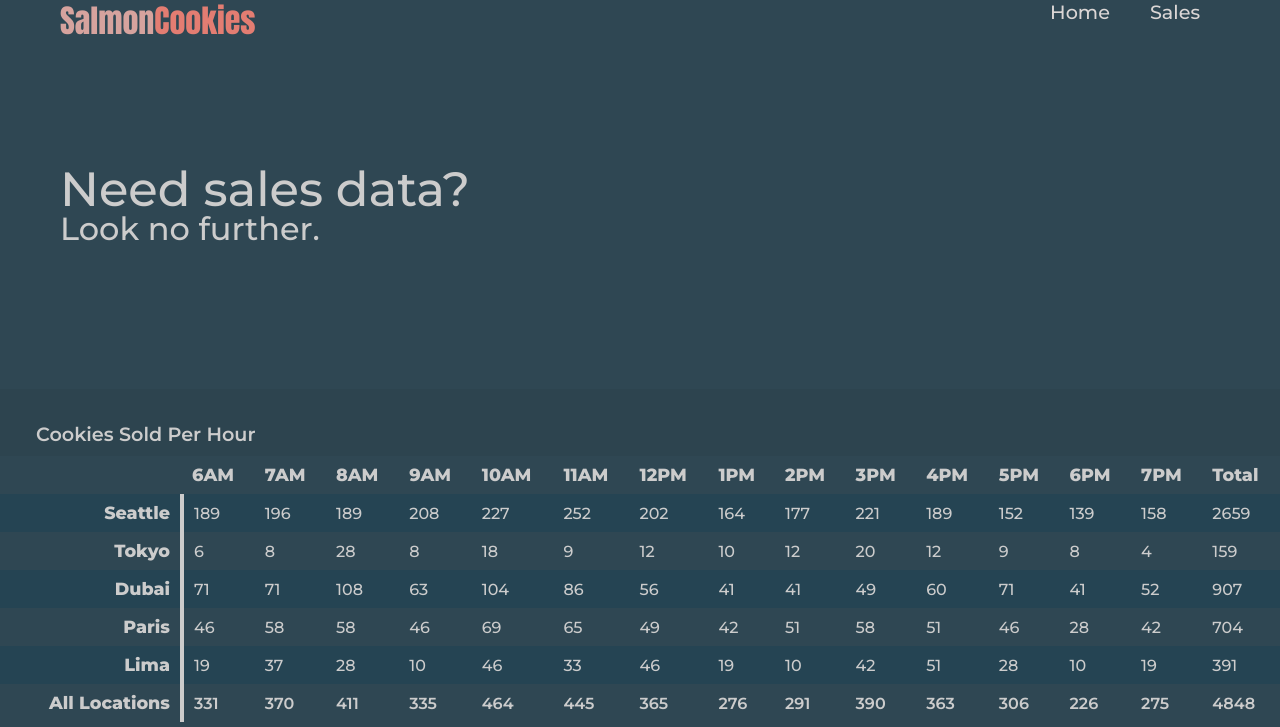
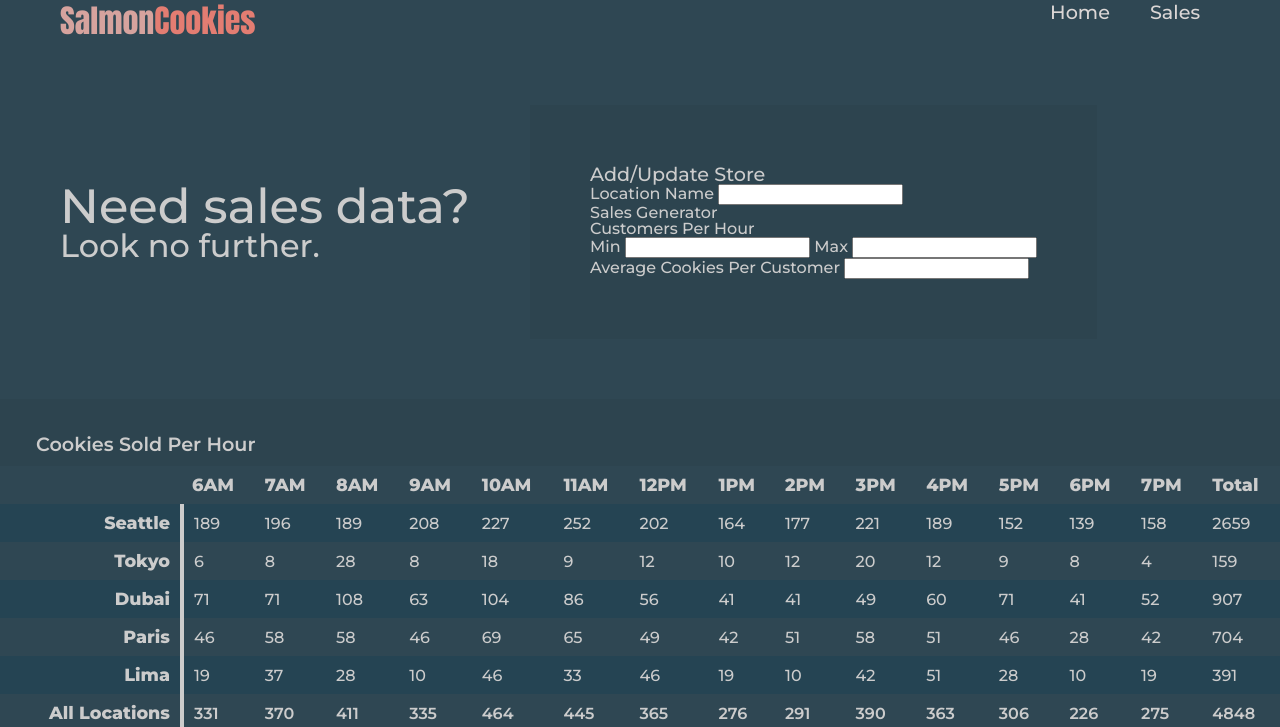
Before and after one commit to ShepleySound/cookie-stand, a plain HTML site: page html/sales.html in a window 1280 px wide. Shown: the part 73-800 px from the top of the page. Drawn offline with Linux system fonts and the light colour scheme.

Commit message:
Add basic form elements.

```diff
--- a/css/sales-style.css
+++ b/css/sales-style.css
@@ -1,8 +1,4 @@
-.bold-call-container {
-  padding: 120px 60px;
-}
-
-.bold-call {}
+.bold-call-container {}
 
 h2.bold-call {
   font-size: 3rem;
@@ -12,10 +8,26 @@ h3.bold-call {
   font-size: 2rem;
 }
 
+.upper-section {
+  display: flex;
+  align-items: center;
+  margin: 60px;
+
+}
+
+.store-form-container {
+  margin-left: 60px;
+  padding: 60px;
+  background-color: #0000000c;
+}
+
+.store-form-header {
+  font-size: 1.2rem;
+}
+
 .table-header {
   font-size: 1.2rem;
   font-weight: 600;
-  /* text-align: center; */
   padding: 36px 0px 12px 36px;
   background-color: #0000000c;
 }
@@ -24,8 +36,7 @@ h3.bold-call {
   box-sizing: border-box;
   background-color: #2f4753;
   width: 100vw;
-  /* border-radius: 12px; */
-  /* margin-top: 24px; */
+
   margin: 24px 0;
 }
 
--- a/css/style.css
+++ b/css/style.css
@@ -17,12 +17,6 @@ header {
   display: flex;
   align-items: flex-end;
 }
-
-/* .header-top {
-  display: flex;
-  align-items: center;
-  height: 120px;
-} */
 
 .header-logo {
   display: flex;
--- a/html/sales.html
+++ b/html/sales.html
@@ -25,10 +25,38 @@
       </nav>
     </header>
     <main>
-      <section class="bold-call-container">
-        <h2 class="bold-call">Need sales data?</h2>
-        <h3 class="bold-call">Look no further.</h3>
-      </section>
+      <div class="upper-section">
+
+        <section class="bold-call-container">
+          <h2 class="bold-call">Need sales data?</h2>
+          <h3 class="bold-call">Look no further.</h3>
+        </section>
+
+        <section class="store-form-container">
+          <h2 class="store-form-header">Add/Update Store</h2>
+          <form class="store-form">
+            <label for="location-name">Location Name
+              <input type="text" name="location-name" id="city-name">
+            </label>
+            <section class="sales-generator">
+              <h3>Sales Generator</h3>
+              <fieldset>
+                <legend>Customers Per Hour</legend>
+                <label for="min-customers">Min
+                  <input type="number" name="min-customers" id="min-customers">
+                </label>
+                <label for="max-customers">Max
+                  <input type="number" name="max-customers" id="max-customers">
+                </label>
+              </fieldset>
+              <label for="average-cookies">Average Cookies Per Customer
+                <input type="number" name="average-cookies" id="average-cookies">
+              </label>
+            </section>
+          </form>
+        </section>
+
+      </div>
       <section class="sales-table-container hourly-table-container">
         <h2 class="sales-header table-header">
           Cookies Sold Per Hour
```
Also changed, not shown: js/app.js (+3 -6 lines).
